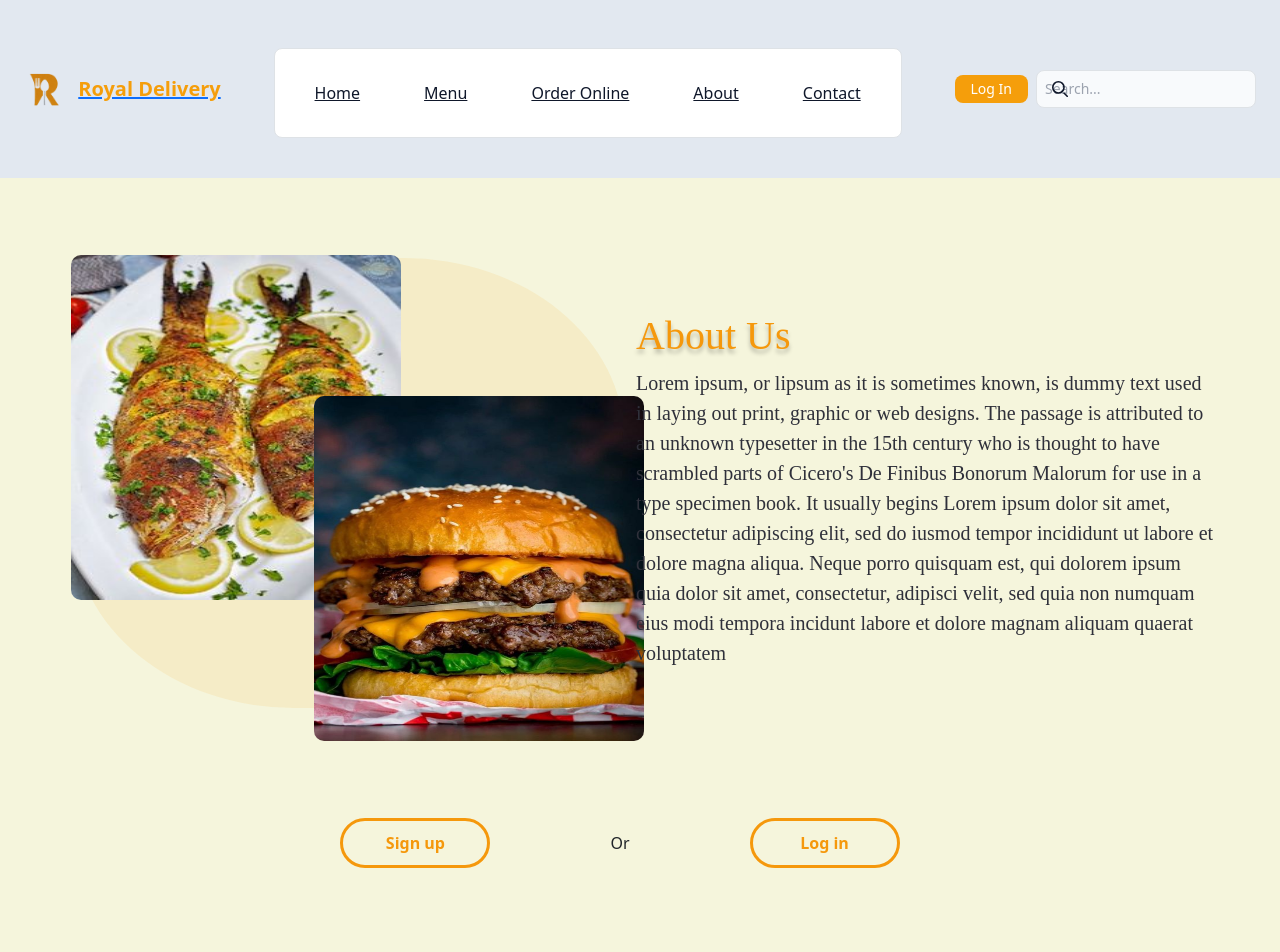
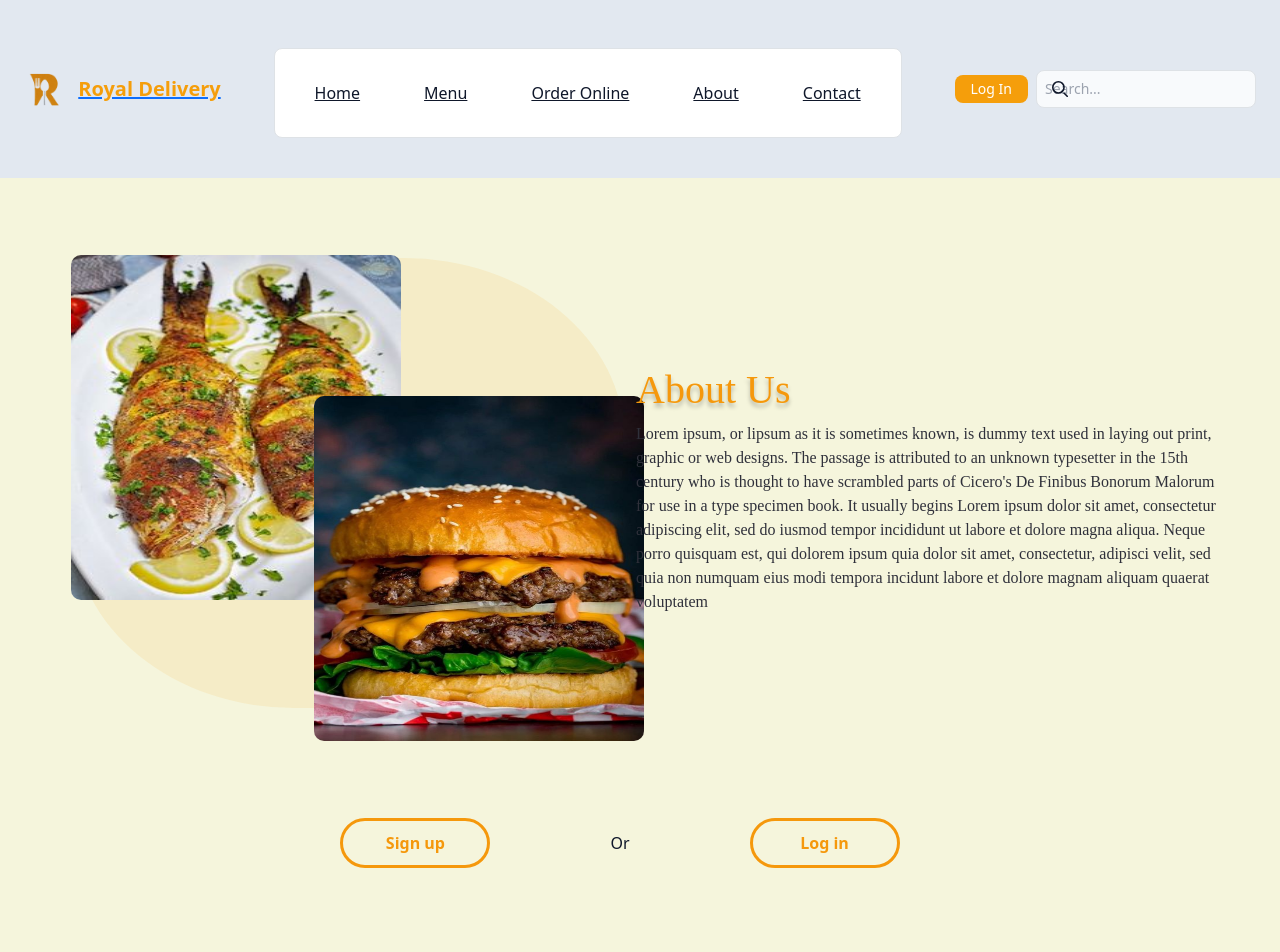
Before and after one commit to fseha-hagos/food-delivery, a React (Create React App) app: page /about in a window 1280 px wide. Shown: the top 952 px of the page. Built offline with nearby package versions, Linux system fonts and the light colour scheme; a web font is replaced by a local one.

Commit message:
Update AboutUs.js

```diff
--- a/src/pages/AboutUs.js
+++ b/src/pages/AboutUs.js
@@ -9,7 +9,7 @@ import { Fade, Slide } from 'react-reveal';
 
 function AboutUs() {
   return (
-    <div className="relative bg-custom_background z-1">
+    <div className="relative bg-custom_background z-1 dark:bg-slate-900">
       <Navbar />
 
 
@@ -20,7 +20,7 @@ function AboutUs() {
 
           <div className='about-writing absolute right-0 max-w-[600px] h-[500px] pl-[20px] flex flex-column justify-center'>
             <h2 className='text-[40px] text-left text-custom_primary  '>About Us</h2>
-            <p className='text-[20px] text-custom_sec text-left' >Lorem ipsum, or lipsum as it is sometimes known,
+            <p className='text-[16px] text-custom_sec dark:text-slate-200 text-left' >Lorem ipsum, or lipsum as it is sometimes known,
               is dummy text used in laying out print, graphic or web designs.
               The passage is attributed to an unknown typesetter in the 15th century
               who is thought to have scrambled parts of Cicero's
@@ -36,7 +36,7 @@ function AboutUs() {
 
         <div className='about-foot-con mr-[40px]'>
           <span className='button signup inline-block p-[10px] w-[150px] rounded-[40px] font-[600]'>Sign up</span>
-          <span className=''>Or</span>
+          <span className='text-slate-900 dark:text-slate-200'>Or</span>
           <span className='button login inline-block p-[10px] w-[150px] rounded-[40px] font-[600]'>Log in</span>
           <h3>pick your favorite recipe!</h3>
         </div>
```
